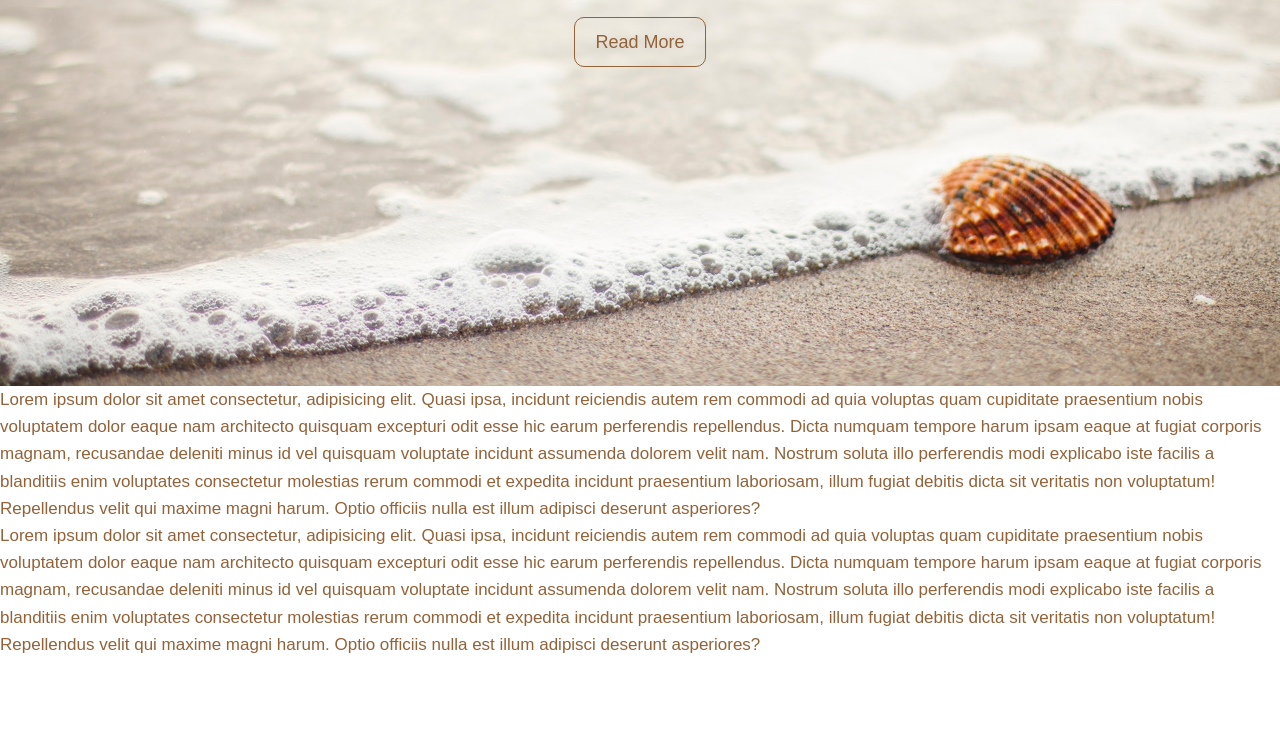
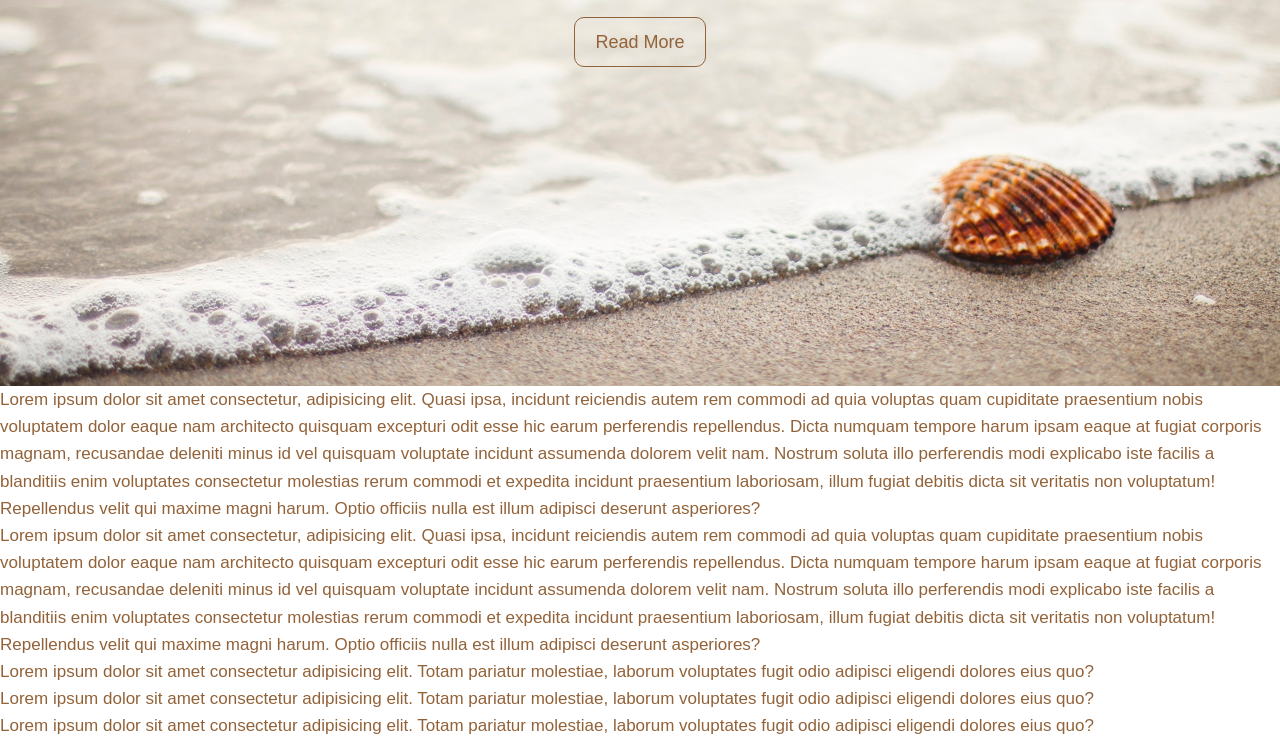
Before and after one commit to WebDevTuts/fullscreen_landing_page, a plain HTML site: page index.html in a window 1280 px wide. Shown: the part 414-1153 px from the top of the page. Before the commit the page ends 1072 px from the top, so only its background shows below. Drawn offline with Linux system fonts and the light colour scheme.

Commit message:
Add markup for section-c

```diff
--- a/index.html
+++ b/index.html
@@ -17,5 +17,18 @@
   <section id="section-a">Lorem ipsum dolor sit amet consectetur, adipisicing elit. Quasi ipsa, incidunt reiciendis autem rem commodi ad quia voluptas quam cupiditate praesentium nobis voluptatem dolor eaque nam architecto quisquam excepturi odit esse hic earum perferendis repellendus. Dicta numquam tempore harum ipsam eaque at fugiat corporis magnam, recusandae deleniti minus id vel quisquam voluptate incidunt assumenda dolorem velit nam. Nostrum soluta illo perferendis modi explicabo iste facilis a blanditiis enim voluptates consectetur molestias rerum commodi et expedita incidunt praesentium laboriosam, illum fugiat debitis dicta sit veritatis non voluptatum! Repellendus velit qui maxime magni harum. Optio officiis nulla est illum adipisci deserunt asperiores?</section>
 
   <section id="section-b">Lorem ipsum dolor sit amet consectetur, adipisicing elit. Quasi ipsa, incidunt reiciendis autem rem commodi ad quia voluptas quam cupiditate praesentium nobis voluptatem dolor eaque nam architecto quisquam excepturi odit esse hic earum perferendis repellendus. Dicta numquam tempore harum ipsam eaque at fugiat corporis magnam, recusandae deleniti minus id vel quisquam voluptate incidunt assumenda dolorem velit nam. Nostrum soluta illo perferendis modi explicabo iste facilis a blanditiis enim voluptates consectetur molestias rerum commodi et expedita incidunt praesentium laboriosam, illum fugiat debitis dicta sit veritatis non voluptatum! Repellendus velit qui maxime magni harum. Optio officiis nulla est illum adipisci deserunt asperiores?</section>
+
+  <section id="section-c">
+    <div class="box1">
+      Lorem ipsum dolor sit amet consectetur adipisicing elit. Totam pariatur molestiae, laborum voluptates fugit odio adipisci eligendi dolores eius quo?
+    </div>
+    <div class="box2">
+      Lorem ipsum dolor sit amet consectetur adipisicing elit. Totam pariatur molestiae, laborum voluptates fugit odio adipisci eligendi dolores eius quo?
+    </div>
+    <div class="box3">
+      Lorem ipsum dolor sit amet consectetur adipisicing elit. Totam pariatur molestiae, laborum voluptates fugit odio adipisci eligendi dolores eius quo?
+    </div>
+  </section>
+
 </body>
 </html>
```
